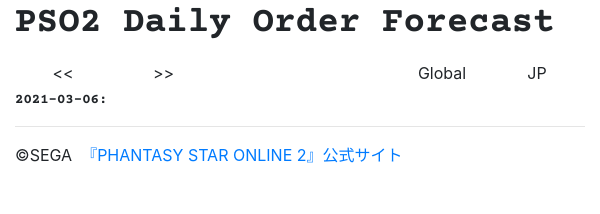
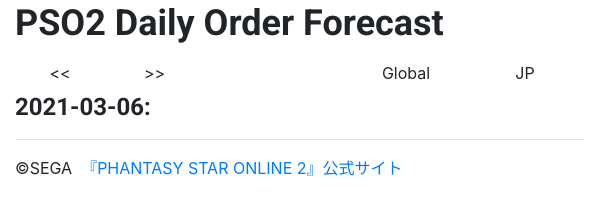
Before and after one commit to EternalFlower/pso2-daily-order-website, a plain HTML site: page index.html in a window 600 px wide. Drawn offline with nearby package versions, Linux system fonts and the light colour scheme.

Commit message:
Mobile design

```diff
--- a/index.html
+++ b/index.html
@@ -7,8 +7,8 @@
     <meta name="theme-color" content="#34515e">
     <meta name="viewport" content="width=device-width, initial-scale=1">
     <title>PSO2 Forecast</title>
-    <link href="https://fonts.googleapis.com/css2?family=Courier+Prime:wght@700&family=Roboto+Mono:wght@500&display=swap" rel="stylesheet">
-    <link href="https://fonts.googleapis.com/css?family=Roboto" rel="stylesheet">
+    <link href="https://fonts.googleapis.com/css2?family=Roboto+Mono:wght@600&display=swap" rel="stylesheet">
+    <link href="https://fonts.googleapis.com/css2?family=Roboto:wght@700&display=swap" rel="stylesheet">
     <link href="https://bootswatch.com/3/slate/bootstrap.min.css" rel="stylesheet">
     <link href="./styles.css" rel="stylesheet" type="text/css">
 </head>
--- a/index.js
+++ b/index.js
@@ -117,6 +117,10 @@
             }
         })
 
+        window.addEventListener("resize", function() {
+            self.update()
+        });
+
         this._baseDate = new Date()
         this._offset = 0
         this._dailyOrder = new DailyOrder(data["dailyOrder"])
@@ -157,11 +161,19 @@
 
         this._output.clear()
 
+        var screenBig = window.screen.width < 735
         var key = this._region + '_name(en)'
-        var featureString = this._region == 'jp' ? ' (Featured Quest)' : ' (Recommended Quest)'
+        var jpFeature = screenBig ? ' (Feat.)' : ' (Featured Quest)'
+        var globalRecommanded = screenBig ? ' (Rec.)' : ' (Recommended Quest)'
+        var featureString = this._region == 'jp' ? jpFeature : globalRecommanded
 
         var printCO = function(order) {
-            self._output.println(' ' + order[key].padEnd(50, ' ') + '\tMeseta: ' + order['meseta'] + '\tExp: ' + order['exp'])
+            if (screenBig) {
+                self._output.println(' ' + order[key])
+                self._output.println('  ' + '\tMeseta: ' + order['meseta'] + '\tExp: ' + order['exp'])
+            } else {
+                self._output.println(' ' + order[key].padEnd(50, ' ') + '\tMeseta: ' + order['meseta'] + '\tExp: ' + order['exp'])
+            }
         }
 
         for (var cur = new Date(begin.valueOf()); cur < end; cur = cur.addDays(1)) {
--- a/styles.css
+++ b/styles.css
@@ -1,24 +1,51 @@
+@media screen and (min-width: 600px) {
     pre,
     pre code,
     h1 {
-    font-family: 'Courier Prime', monospace;
+        font-family: 'Roboto Mono', monospace;
         font-size: 14px;
         line-height: 1.28;
         position: relative;
         font-variant-numeric: tabular-nums;
     }
-
+    .forecast-Backward {
+        width: 6em
+    }
+    .forecast-Forward {
+        width: 6em
+    }
+    .forecast-button-region {
+        width: 6em;
+    }
     .h1,
     h1 {
         font-size: 36px
     }
-
-.forecast-Backward {
-    width: 6em
 }
 
+@media screen and (max-width: 600px) {
+    pre,
+    pre code,
+    h1 {
+        font-family: 'Roboto', sans-serif;
+        font-size: 4vw;
+        line-height: 1.28;
+        position: relative;
+        font-variant-numeric: tabular-nums;
+    }
+    .forecast-Backward {
+        width: 15vw
+    }
     .forecast-Forward {
-    width: 6em
+        width: 15vw
+    }
+    .forecast-button-region {
+        width: 20vw
+    }
+    .h1,
+    h1 {
+        font-size: 6vw
+    }
 }
 
 .backwards-button {
@@ -31,10 +58,6 @@
 
 .forecast-region {
     float: right;
-}
-
-.forecast-button-region {
-    width: 6em;
 }
 
 #header {
```
Lines whose indentation alone changed are shown as unchanged.
